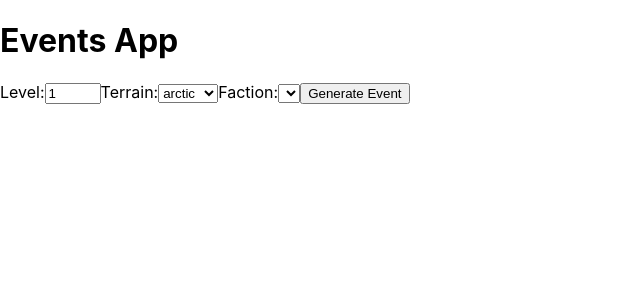
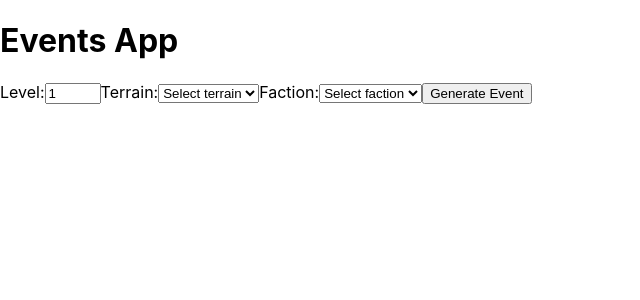
Before and after one commit to kostchei/events-app, a React (Create React App) app: page / in a window 1280 px wide. Shown: the top 300 px of the page, without its empty margins (0-640 px from the left). Built offline with nearby package versions, Linux system fonts and the light colour scheme.

Commit message:
part 1, 2nd draft

```diff
--- a/src/App.js
+++ b/src/App.js
@@ -1,4 +1,4 @@
-import React, { useState } from 'react';
+import React, { useState, useEffect } from 'react';
 import skills from './data/skills.json';
 import resources from './data/resources.json';
 
@@ -67,9 +67,13 @@ const factionsByTerrain = {
   ]
 };
 
-function updateFactions(terrain) {
-  setFactions(factionsByTerrain[terrain] || []);
+  // Update factions when terrain changes
+  useEffect(() => {
+    if (terrain && factionsByTerrain[terrain]) {
+      setFactions(factionsByTerrain[terrain]);
+      setSelectedFaction('');  // Reset selected faction
     }
+  }, [terrain]);  // This will run whenever `terrain` changes
 
 const handleSubmit = (event) => {
   event.preventDefault();
@@ -130,15 +134,17 @@ return (
 
       <label>
           Terrain:
-        <select value={terrain} onChange={(e) => {setTerrain(e.target.value); updateFactions(e.target.value)}}>
-          {terrains.map((t) => <option key={t} value={t}>{t}</option>)}
+          <select value={terrain} onChange={(e) => setTerrain(e.target.value)}>
+            <option value=''>Select terrain</option>
+            {terrains.map(t => <option key={t} value={t}>{t}</option>)}
           </select>
         </label>
 
         <label>
           Faction:
           <select value={selectedFaction} onChange={(e) => setSelectedFaction(e.target.value)}>
-          {factions.map((f) => <option key={f} value={f}>{f}</option>)}
+            <option value=''>Select faction</option>
+            {factions.map(f => <option key={f} value={f}>{f}</option>)}
           </select>
         </label>
 
```
Lines whose indentation alone changed are shown as unchanged.
